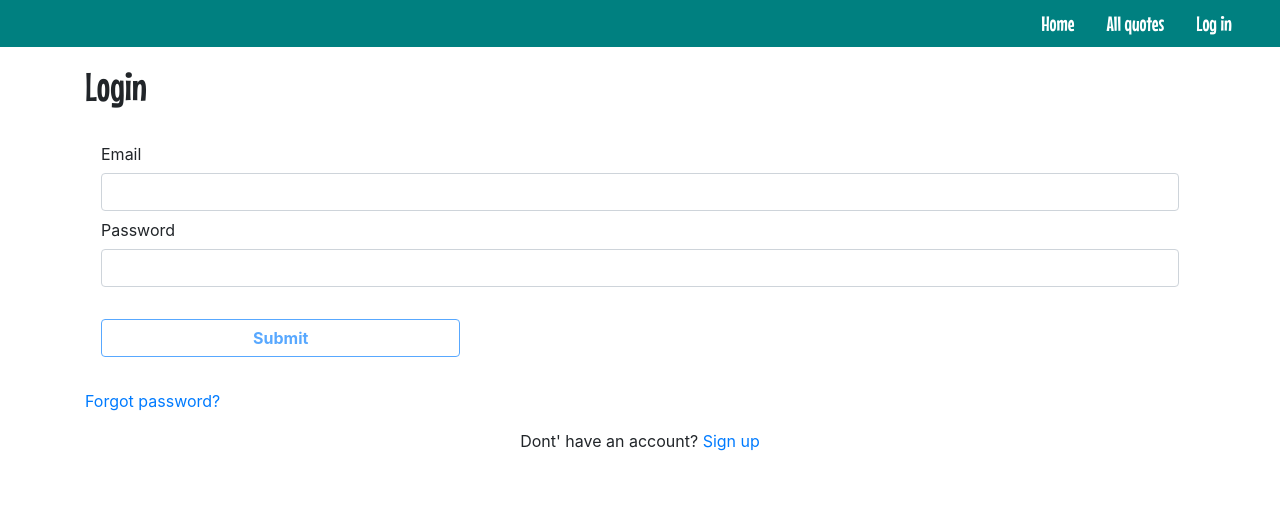
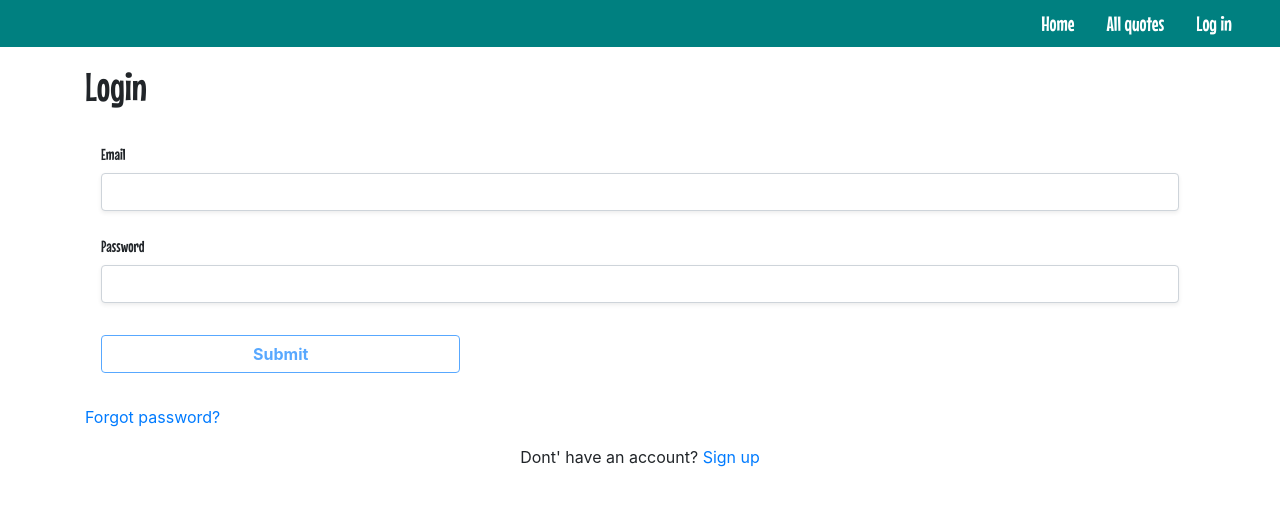
Before and after one commit to BC1985/things-kids-say, a React (Create React App) app: page /add in a window 1280 px wide. Shown: the top 506 px of the page. Built offline with nearby package versions, Linux system fonts and the light colour scheme; no server answers.

Commit message:
Replace inputs with component

```diff
--- a/src/components/AddQuote/AddQuote.js
+++ b/src/components/AddQuote/AddQuote.js
@@ -1,15 +1,16 @@
-import React, { useState } from "react";
+import React, { useState, useRef } from "react";
 import { apiService } from "../../Services/apiServices";
 import { Link } from "react-router-dom";
 import "./AddQuote.css";
+import InputField from "../InputFields/InputField";
+import TextArea from "../InputFields/TextArea";
 
-function AddQuote(props) {
-  const [name, setName] = useState("");
-  const [content, setContent] = useState("");
-  const [age, setAge] = useState("");
-  const [hasError, setHasError] = useState(false);
+function AddQuote() {
+  const [input, setInput] = useState({});
   const [quotesSubmitted, setQuotesSubmitted] = useState(0);
   const [error, setError] = useState("");
+
+  const {kid_name, age, content} = input
   // validation logic for input
   const validateInput = () => {
     const validContent = new RegExp(/^(?=.*[A-Z0-9])[\w.,!"'/$ ]+$/i);
@@ -17,49 +18,47 @@ function AddQuote(props) {
       return "Please enter valid characters for content, no special symbols.";
     }
     const validName = new RegExp(/^[a-zA-Z][a-zA-Z\\s]+$/);
-    if (!name.match(validName)) {
+    if (!input.kid_name.match(validName)) {
       return "Please enter valid characters for name.";
     }
-    const validAge = new RegExp(/^[0-9]*$/);
-    if (!age.match(validAge)) {
-      return "Age must be numbers only";
+    const validAge = new RegExp(/^[0-9]{1,2}$/);
+    if (!input.age.match(validAge)) {
+      return "Please enter valid age";
     }
   };
 
   // enable submit button only when all fields are filled out
-  const isEnabled = name && age && content;
-  // error message outputs
-
-  const errorMessage = validateInput();
+  const isEnabled = kid_name && age && content;
 
   const onSubmit = async e => {
     e.preventDefault();
     try {
       const inputNotValid = validateInput();
       if (inputNotValid) {
-        setHasError(true);
+        setError(inputNotValid);
       } else {
         const quote = {
-          kid_name: name,
+          kid_name: kid_name,
           age: age,
           content: content,
         };
         const res = await apiService.addNewEntry(quote);
-
-        console.log(res);
-        if (!res.ok) {
+        if (res !== undefined) {
+          setError("");
+          setInput(input => ({ ...input === "" }));
+          setQuotesSubmitted(quotesSubmitted + 1);
+        } else {
           setError(res);
-        } else {
-          setHasError(false);
-          setName("");
-          setAge("");
-          setContent("");
-          setQuotesSubmitted(quotesSubmitted + 1);
         }
       }
     } catch (error) {
       console.log(error);
     }
+  };
+
+  const handleChange = e => {
+    const { name, value } = e.target;
+    setInput(input => ({ ...input, [name]: value }));
   };
 
   const ThankYou = () => {
@@ -75,7 +74,7 @@ function AddQuote(props) {
   };
 
   const Error = () => {
-    return <h2>{error}</h2>;
+    return <p className="text-danger">{error}</p>;
   };
 
   return (
@@ -83,54 +82,46 @@ function AddQuote(props) {
       <h2 className="text-center childish-font mb-5">
         Your kid said something adorable or hilarious? Add it to the collection
       </h2>
-      <form className="form-group">
+      <form className="form-group" onSubmit={onSubmit}>
         <div className="row no-gutters d-flex">
           <div className="d-flex flex-column mr-4">
-            <label className="childish-font">Child's name</label>
-            <input
-              type="text"
-              value={name}
-              className="form-control shadow-sm mb-3"
-              onChange={e => setName(e.target.value)}
+            <InputField
               required
+              name="kid_name"
+              title={"Name"}
+              onChange={handleChange}
+              value={kid_name}
             />
-          </div>
-
-          <div>
-            <label className="childish-font">Age</label>
-            <input
-              type="text"
+            <InputField
+              required
+              name="age"
               pattern="\d*"
               maxLength="2"
               min="1"
+              type="number"
+              title={"Age"}
               value={age}
-              className="form-control shadow-sm mb-3 col-3"
-              onChange={e => setAge(e.target.value)}
+              onChange={handleChange}
+            />
+            <TextArea
               required
+              title={"content"}
+              name="content"
+              value={content}
+              onChange={handleChange}
             />
           </div>
         </div>
-        <p className="font-weight-bold text-danger">
-          {hasError && errorMessage}
-        </p>
-        <label className="childish-font">They said what?</label>
-        <textarea
-          type="text"
-          value={content}
-          className="form-control shadow-sm mb-3"
-          onChange={e => setContent(e.target.value)}
-          required
-        />
       </form>
+      {error && <Error />}
       <button
-        type={hasError ? "disabled" : "button"}
+        type={error ? "disabled" : "submit"}
         className="btn btn-outline-primary mt-5 font-weight-bold"
         disabled={!isEnabled}
         onClick={onSubmit}
       >
         Submit
       </button>
-      {error && <Error />}
       {quotesSubmitted > 0 && <ThankYou />}
       <Link to="/">
         <p className=" mt-5 font-weight-bold">Back to homepage</p>
--- a/src/components/EditQuote/EditQuote.js
+++ b/src/components/EditQuote/EditQuote.js
@@ -1,5 +1,6 @@
 import React, { useEffect, useState } from "react";
 import { apiService } from "../../Services/apiServices";
+import InputField from "../InputFields/InputField";
 
 function EditQuote(props) {
   const [quote, setQuote] = useState({});
@@ -41,25 +42,25 @@ function EditQuote(props) {
       {!message && (
         <form onSubmit={onSubmit} className="p-4">
           <div className="d-flex flex-column">
-            <label className="col-form-label">Child's name</label>
-            <input
+            <InputField
+              required
+              title="Child's name"
               value={quote.kid_name}
               name="kid_name"
-              className="form-control"
               onChange={handleChange}
             />
-            <label className="col-form-label">Age</label>
-            <input
+            <InputField
+              required
+              title="Age"
               value={quote.age}
               name="age"
-              className="form-control"
               onChange={handleChange}
             />
-            <label className="col-form-label">They said what?</label>
-            <input
+            <InputField
+              required
+              title="They said what?"
               value={quote.content}
               name="content"
-              className="form-control"
               onChange={handleChange}
             />
           </div>
--- a/src/components/Login/login.js
+++ b/src/components/Login/login.js
@@ -1,13 +1,15 @@
 import React, { useState, useEffect } from "react";
 import { Link } from "react-router-dom";
+import InputField from "../InputFields/InputField";
+import Spinner from "../Spinner/Spinner"
 
 function Login(props) {
-  const [email, setEmail] = useState("");
-  const [password, setPassword] = useState("");
+  const [input, setInput] = useState({});
   const [error, setError] = useState("");
   const [isLoading, setIsLoading] = useState(false);
 
   const { isSignedIn, logInUser } = props;
+  const { email, password } = input;
 
   useEffect(() => {
     // Redirect to home page if already logged in
@@ -16,13 +18,7 @@ function Login(props) {
     }
   });
 
-  const Spinner = () => {
-    return (
-      <div className="spinner-grow text-primary" role="status">
-        <span className="sr-only">Loading...</span>
-      </div>
-    );
-  };
+
   const login = async login => {
     const emailIsEmpty = email.trim() === "";
     const passwordIsEmpty = password.trim() === "";
@@ -72,6 +68,11 @@ function Login(props) {
     }
   };
 
+  const handleChange = e => {
+    const { name, value } = e.target;
+    setInput(input => ({ ...input, [name]: value }));
+  };
+
   const isEnabled = email && password;
   return (
     <div className="container">
@@ -79,19 +80,19 @@ function Login(props) {
         Login <span>{isLoading && <Spinner />}</span>
       </h1>
       <form className="form-group p-3" onSubmit={handleSubmit}>
-        <label className="col-form-label">Email</label>
-        <input
-          className="form-control"
-          type="text"
+        <InputField
+          title="Email"
+          name="email"
           value={email}
-          onChange={e => setEmail(e.target.value)}
+          onChange={handleChange}
         />
-        <label className="col-form-label">Password</label>
-        <input
-          className="form-control"
+
+        <InputField
           type="password"
+          title="Password"
           value={password}
-          onChange={e => setPassword(e.target.value)}
+          name="password"
+          onChange={handleChange}
         />
         <p className="mt-2 text-danger">{error}</p>
         <button
--- a/src/components/Sign-In/Sign-in.js
+++ b/src/components/Sign-In/Sign-in.js
@@ -1,12 +1,12 @@
 import React, { useState } from "react";
+import InputField from "../InputFields/InputField";
 
 function SignIn(props) {
-  const [email, setEmail] = useState("groot@123.com");
-  const [password, setPassword] = useState("Groot123$");
-  const [username, setUsername] = useState("");
+  const [input, setInput] = useState({});
   const [isEmailError, setIsEmailError] = useState("");
   const [usernameError, setUsernameError] = useState("");
   const [isPasswordError, setIsPasswordError] = useState(false);
+  const { email, password, username } = input;
 
   const postUser = async user => {
     try {
@@ -18,7 +18,7 @@ function SignIn(props) {
         body: JSON.stringify(user),
       });
       const data = await res.json();
-      if (!res.ok) {
+      if (Object.keys(data).includes("errors")) {
         // errors from the backend
         const { email, password, username } = data.errors;
         const emailErrors = email;
@@ -43,14 +43,18 @@ function SignIn(props) {
     e.preventDefault();
     try {
       const credentials = {
-        email: email.trim(),
-        password: password.trim(),
-        username: username.trim(),
+        email: String(email).trim(),
+        password: String(password).trim(),
+        username: String(username).trim(),
       };
       postUser(credentials);
     } catch (err) {
       throw new Error(err);
     }
+  };
+  const handleChange = e => {
+    const { name, value } = e.target;
+    setInput(input => ({ ...input, [name]: value }));
   };
   // Enable sumbmit button only when both fields are populated
   const enabled = email && password;
@@ -60,34 +64,36 @@ function SignIn(props) {
         <h1 className="childish-font p-3 pt-5">Sign up to post quote</h1>
         <form className="form-group" onSubmit={handleSubmit}>
           <div className="d-flex flex-column col-sm-8">
-            <label className="col-form-label">Email</label>
-            <input
+            <InputField
+              name="email"
+              title="Email"
               placeholder="ex: me@mydomain.com"
-              type="text"
               value={email}
               className={`form-control shadow-sm mb-3 ${
                 isEmailError && "border-danger"
               }`}
-              onChange={e => setEmail(e.target.value)}
+              onChange={handleChange}
             />
             <p className="font-weight-light text-danger">{isEmailError}</p>
-            <label>Password</label>
-            <input
+            <InputField
+              name="password"
+              title="Password"
               type="password"
               value={password}
               className={`form-control shadow-sm mb-3 ${
                 isPasswordError && "border-danger"
               }`}
-              onChange={e => setPassword(e.target.value)}
+              onChange={handleChange}
             />
-            <label>Username</label>
-            <input
-              type="text"
+            <p className="font-weight-light text-danger">{isPasswordError}</p>
+            <InputField
+              name="username"
+              title="Username"
               value={username}
               className={`form-control shadow-sm mb-3 ${
                 usernameError && "border-danger"
               }`}
-              onChange={e => setUsername(e.target.value)}
+              onChange={handleChange}
             />
             <p className="font-weight-light text-danger">{usernameError}</p>
             <button
```
